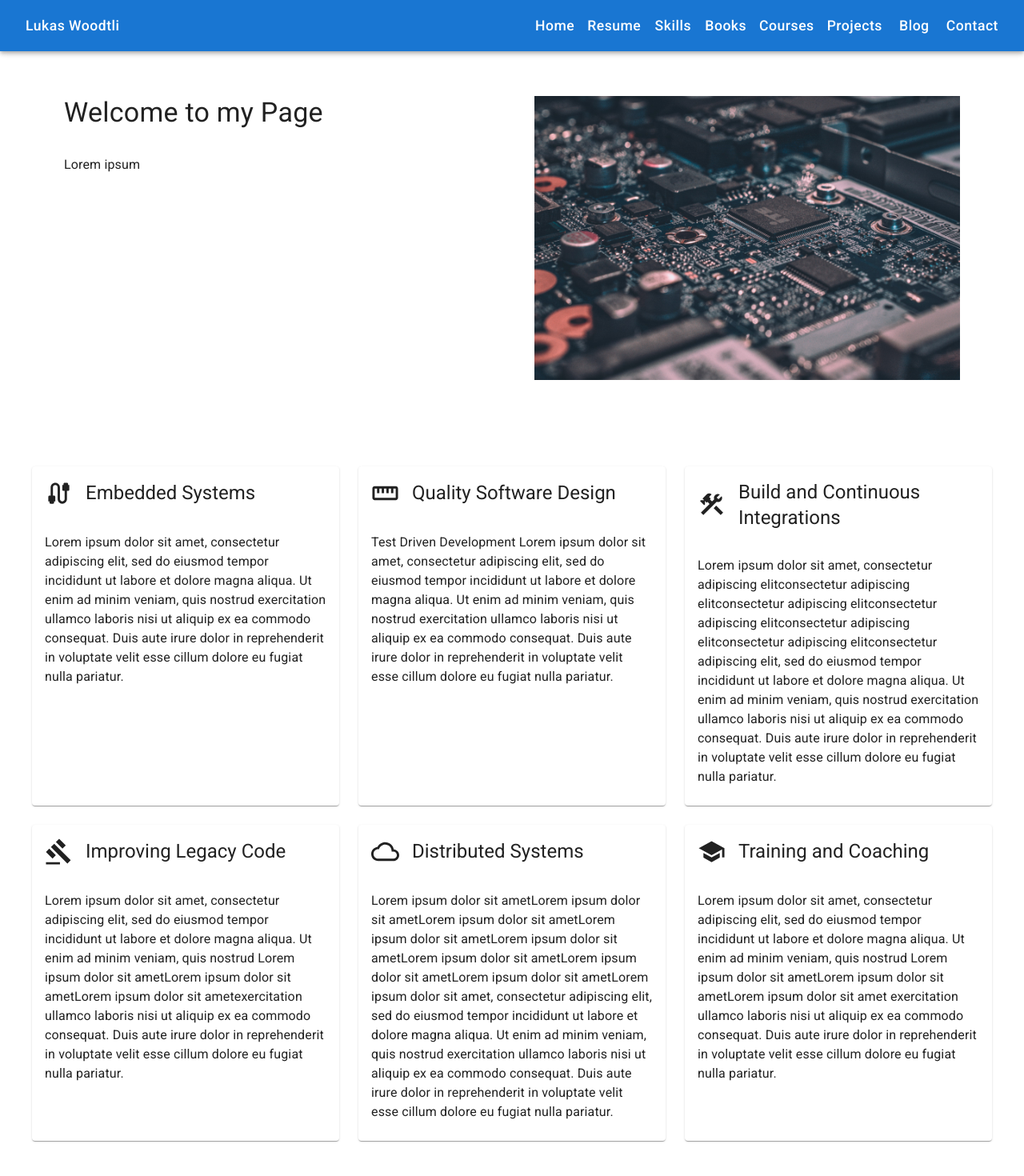
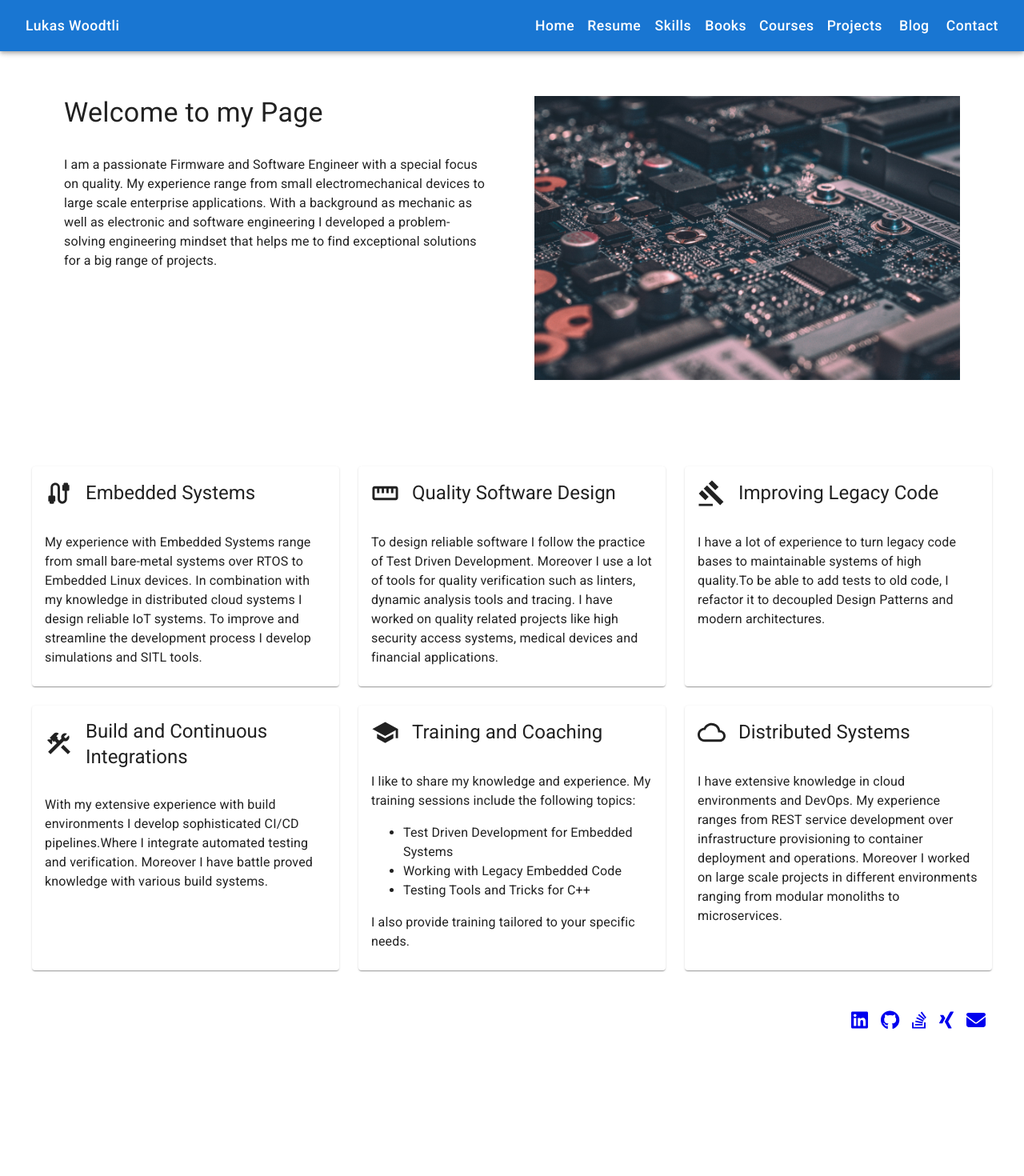
Before and after one commit to LukasWoodtli/react-web-page-poc, a React (Create React App) app: page / in a window 1280 px wide. Shown: the top 1470 px of the page at 80% size. After the commit the page ends 1298 px from the top, so only its background shows below. Built offline with nearby package versions, Linux system fonts and the light colour scheme.

Commit message:
Add and improve text on main page

```diff
--- a/src/dashboard/DashBoard.js
+++ b/src/dashboard/DashBoard.js
@@ -13,27 +13,42 @@ const Dashboard = () => {
         {
             avatar: <CableIcon fontSize="large"/>,
             title: 'Embedded Systems',
-            text: 'Lorem ipsum dolor sit amet, consectetur adipiscing elit, sed do eiusmod tempor incididunt ut labore et dolore magna aliqua. Ut enim ad minim veniam, quis nostrud exercitation ullamco laboris nisi ut aliquip ex ea commodo consequat. Duis aute irure dolor in reprehenderit in voluptate velit esse cillum dolore eu fugiat nulla pariatur.'
+            text: 'My experience with Embedded Systems range from small bare-metal ' +
+                'systems over RTOS to Embedded Linux devices. ' +
+                'In combination with my knowledge in distributed cloud systems I design reliable IoT systems. ' +
+                'To improve and streamline the development process I develop simulations and SITL tools.'
         }, {
             avatar: <StraightenIcon fontSize="large"/>,
             title: 'Quality Software Design',
-            text: 'Test Driven Development Lorem ipsum dolor sit amet, consectetur adipiscing elit, sed do eiusmod tempor incididunt ut labore et dolore magna aliqua. Ut enim ad minim veniam, quis nostrud exercitation ullamco laboris nisi ut aliquip ex ea commodo consequat. Duis aute irure dolor in reprehenderit in voluptate velit esse cillum dolore eu fugiat nulla pariatur.'
+            text: 'To design reliable software I follow the practice of Test Driven Development. ' +
+                'Moreover I use a lot of tools for quality verification such as linters, dynamic analysis tools and tracing. ' +
+                'I have worked on quality related projects like high security access systems, medical devices and financial applications.'
+
+        }, {
+            avatar: <GavelIcon fontSize="large"/>,
+            title: 'Improving Legacy Code',
+            text: 'I have a lot of experience to turn legacy code bases to maintainable systems of high quality.' +
+                'To be able to add tests to old code, I refactor it to decoupled Design Patterns and modern architectures.'
         }, {
             avatar: <ConstructionIcon fontSize="large"/>,
             title: 'Build and Continuous Integrations',
-            text: 'Lorem ipsum dolor sit amet, consectetur adipiscing elitconsectetur adipiscing elitconsectetur adipiscing elitconsectetur adipiscing elitconsectetur adipiscing elitconsectetur adipiscing elitconsectetur adipiscing elit, sed do eiusmod tempor incididunt ut labore et dolore magna aliqua. Ut enim ad minim veniam, quis nostrud exercitation ullamco laboris nisi ut aliquip ex ea commodo consequat. Duis aute irure dolor in reprehenderit in voluptate velit esse cillum dolore eu fugiat nulla pariatur.'
+            text: 'With my extensive experience with build environments I develop sophisticated CI/CD pipelines.' +
+                'Where I integrate automated testing and verification. ' +
+                'Moreover I have battle proved knowledge with various build systems.'
         }, {
-            avatar: <GavelIcon fontSize="large"/>,
-            title: 'Improving Legacy Code',
-            text: 'Lorem ipsum dolor sit amet, consectetur adipiscing elit, sed do eiusmod tempor incididunt ut labore et dolore magna aliqua. Ut enim ad minim veniam, quis nostrud Lorem ipsum dolor sit ametLorem ipsum dolor sit ametLorem ipsum dolor sit ametexercitation ullamco laboris nisi ut aliquip ex ea commodo consequat. Duis aute irure dolor in reprehenderit in voluptate velit esse cillum dolore eu fugiat nulla pariatur.'
+            avatar: <SchoolIcon fontSize="large"/>,
+            title: 'Training and Coaching',
+            text: <>I like to share my knowledge and experience. My training sessions include the following topics:
+                <ul>
+                    <li>Test Driven Development for Embedded Systems</li>
+                    <li>Working with Legacy Embedded Code</li>
+                    <li>Testing Tools and Tricks for C++</li>
+                </ul>
+                I also provide training tailored to your specific needs.</>
         }, {
             avatar: <CloudQueueIcon fontSize="large"/>,
             title: 'Distributed Systems',
-            text: 'Lorem ipsum dolor sit ametLorem ipsum dolor sit ametLorem ipsum dolor sit ametLorem ipsum dolor sit ametLorem ipsum dolor sit ametLorem ipsum dolor sit ametLorem ipsum dolor sit ametLorem ipsum dolor sit ametLorem ipsum dolor sit amet, consectetur adipiscing elit, sed do eiusmod tempor incididunt ut labore et dolore magna aliqua. Ut enim ad minim veniam, quis nostrud exercitation ullamco laboris nisi ut aliquip ex ea commodo consequat. Duis aute irure dolor in reprehenderit in voluptate velit esse cillum dolore eu fugiat nulla pariatur.'
-        }, {
-            avatar: <SchoolIcon fontSize="large"/>,
-            title: 'Training and Coaching',
-            text: 'Lorem ipsum dolor sit amet, consectetur adipiscing elit, sed do eiusmod tempor incididunt ut labore et dolore magna aliqua. Ut enim ad minim veniam, quis nostrud Lorem ipsum dolor sit ametLorem ipsum dolor sit ametLorem ipsum dolor sit amet     exercitation ullamco laboris nisi ut aliquip ex ea commodo consequat. Duis aute irure dolor in reprehenderit in voluptate velit esse cillum dolore eu fugiat nulla pariatur.'
+            text: 'I have extensive knowledge in cloud environments and DevOps. My experience ranges from REST service development over infrastructure provisioning to container deployment and operations. Moreover I worked on large scale projects in different environments ranging from modular monoliths to microservices.'
         } /*, {
             avatar: <SummarizeIcon fontSize="large"/>,
             title: 'Contracting and Consulting',
--- a/src/pages/MainPage.js
+++ b/src/pages/MainPage.js
@@ -5,6 +5,10 @@ import image from './img/alexandre-debieve-FO7JIlwjOtU-unsplash.jpg';
 
 
 function MainPage() {
+    const indexText = 'I am a passionate Firmware and Software Engineer with a special focus on quality. ' +
+        'My experience range from small electromechanical devices to large scale enterprise applications. ' +
+        'With a background as mechanic as well as electronic and software engineering I developed a ' +
+        'problem-solving engineering mindset that helps me to find exceptional solutions for a big range of projects.'
     return <>
         <Box
             component="main"
@@ -47,7 +51,7 @@ function MainPage() {
                             />
                             <CardContent>
                                 <Typography align="left">
-                                    Lorem ipsum
+                                    {indexText}
                                 </Typography>
                             </CardContent>
                         </Card>
```
